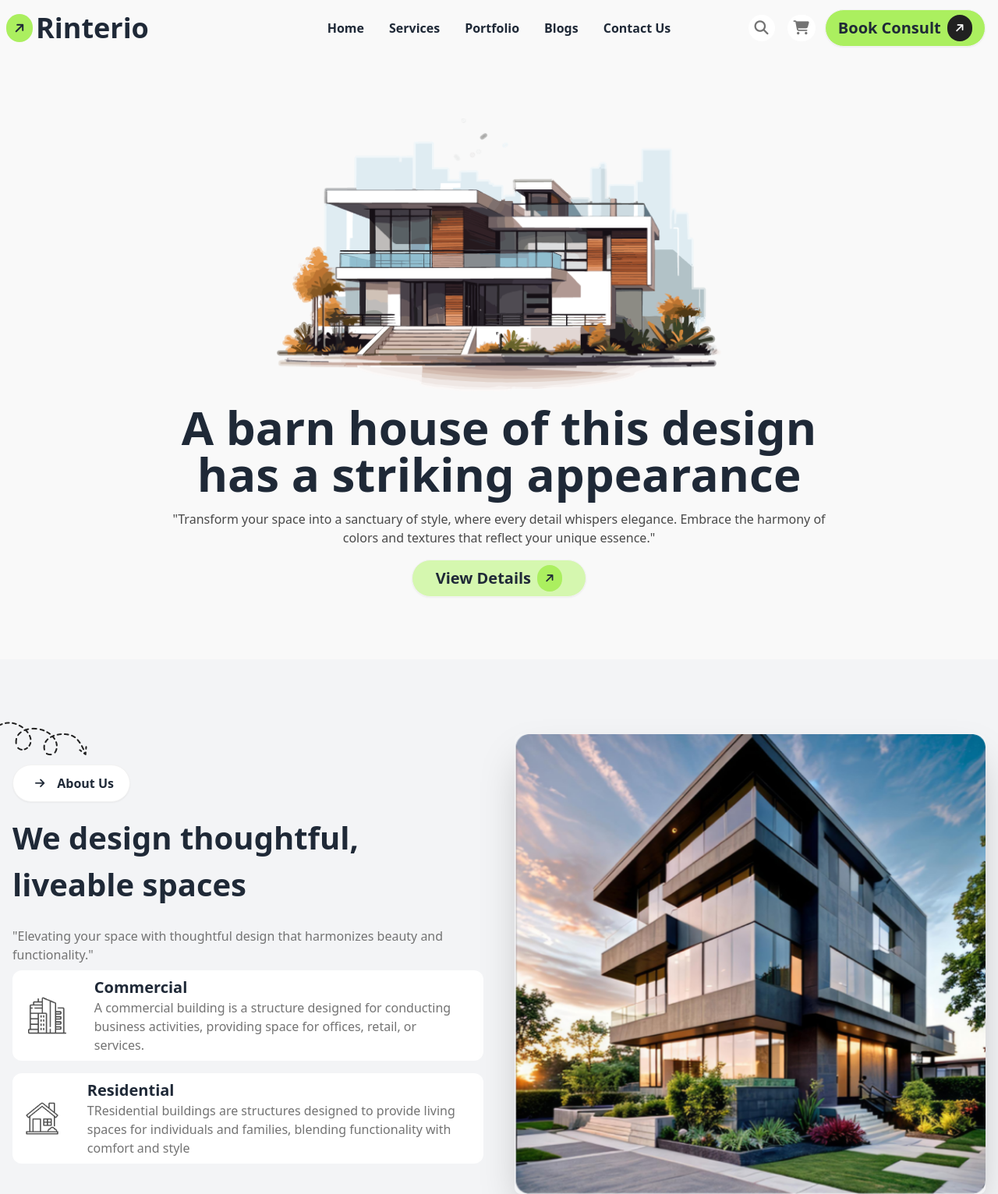
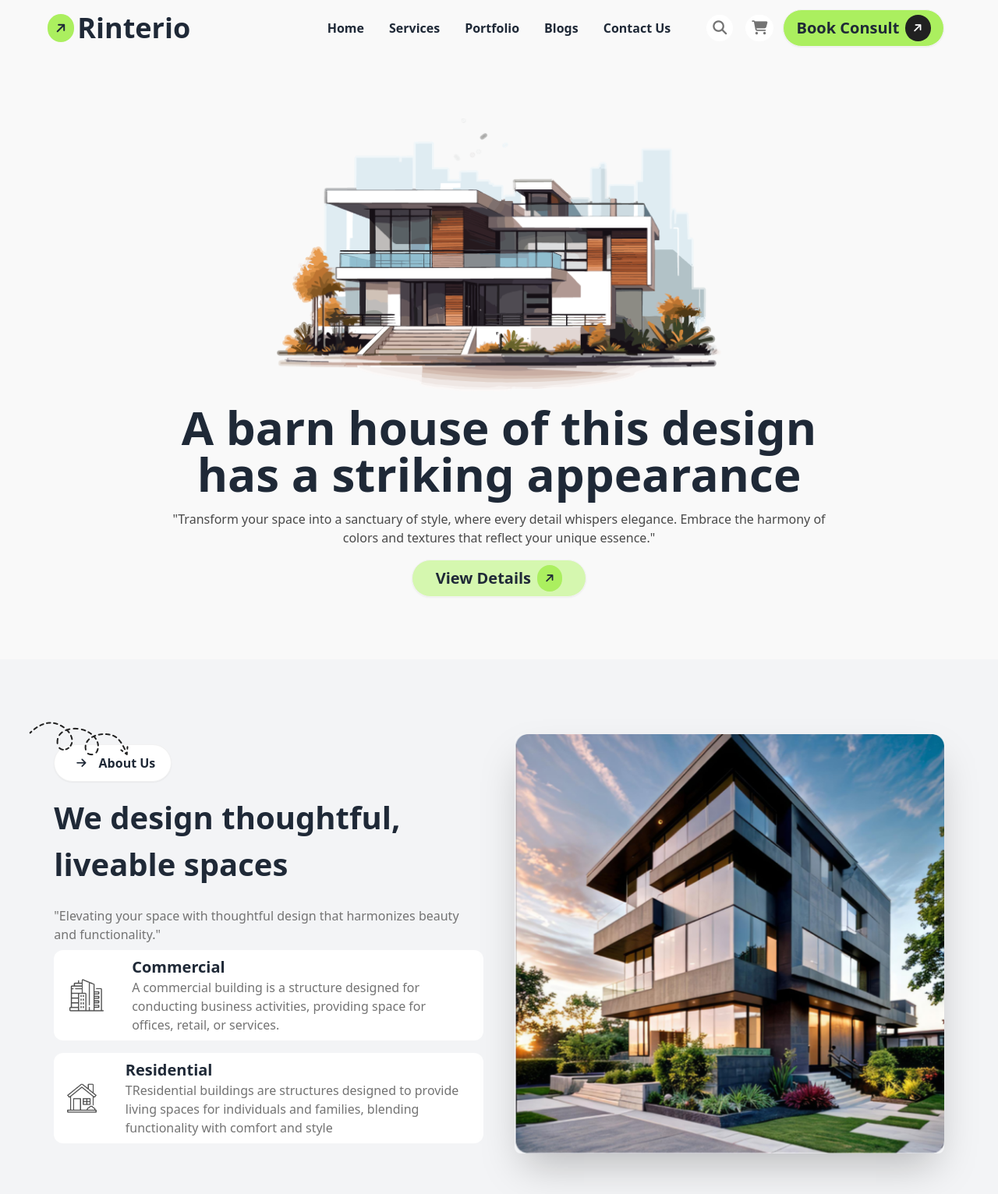
Before and after one commit to Denurychowdhury/rinterio-consultant, a plain HTML site: page index.html in a window 1280 px wide. Shown: the top 1532 px of the page at 78% size. Drawn offline with nearby package versions, Linux system fonts and the light colour scheme.

Commit message:
Problem solving of main

```diff
--- a/index.html
+++ b/index.html
@@ -44,7 +44,7 @@
         <!-- header section -->
         <header class="bg-[#f9f9f9]">
             <!-- navbar section -->
-            <nav class="container mx-auto ">
+            <nav class="w-11/12 mx-auto ">
                 <!-- navbar -->
                 <div class="navbar">
                     <!-- nav-start -->
@@ -137,7 +137,7 @@
             <!-- about us section -->
             <section class="">
                 <!-- hero container -->
-                <div class="hero container mx-auto lg:py-20 py-10">
+                <div class="hero w-11/12 mx-auto lg:py-20 py-10">
                     <!-- hero content -->
                     <div class="hero-content lg:flex-row flex-col md:gap-10 relative ">
                         <!-- positon imagge -->
@@ -343,7 +343,7 @@
                         </div>
                     </div>
                     <!-- card two -->
-                    <div class="p-4 bg-white rounded-xl border border-gray-300  ">
+                    <div class="p-4 bg-white  rounded-xl border border-gray-300  ">
                         <img src="./assets/img2.png" class="w-full h-full " alt="">
                     </div>
                     <!-- large hideen card -->
@@ -388,7 +388,7 @@
                         <!-- </div> -->
                     </div>
                     <!-- card five -->
-                    <div class=" p-4 w-full  bg-white md:order-2 lg:order-3 order-1 rounded-xl border border-gray-300  ">
+                    <div class=" p-4 w-full bg-white md:order-2 lg:order-3 order-1 rounded-xl border border-gray-300  ">
                         <!-- card image -->
                         <img src="./assets/img5.png" class="w-full h-full" alt="">
                     </div>
```
